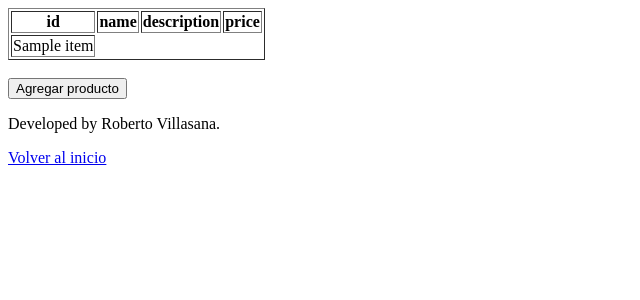
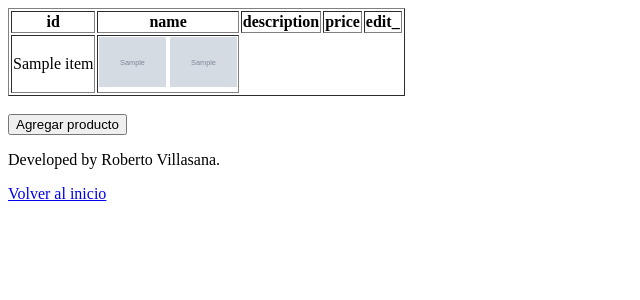
Before and after one commit to RbertoVil/Heladeria-ficticia1, a Flask app: template templates/admin.html in a window 1280 px wide. Shown: the top 300 px of the page, without its empty margins (0-640 px from the left). Run offline with Flask 2, Linux system fonts and the light colour scheme; the template is opened without the code that fills it: most values are stand-ins (such as "Sample title", 1, 10 or a date in 2020); grey boxes marked "Sample" are stand-in pictures.

Commit message:
Add reference to imgs at admin.html

```diff
--- a/templates/admin.html
+++ b/templates/admin.html
@@ -7,12 +7,17 @@
 			<th>name</th>
 			<th>description</th>
 			<th>price</th>
+			<th>edit_</th>
 		</tr>
 		{% for linea in lineas %}
 		<tr>
 			{% for item in linea %}
 				<td>{{ item }}</td>
 			{% endfor %}
+				<td>
+					<img alt="Edit?" src="{{ imgEdit }}" height="50px" style="color: green;">
+					<img alt="Delete?" src="{{ imgDelete }}" height="50px" style="color red;">
+				</td>
 		</tr>
 		{% endfor %}
 	</table>
```
